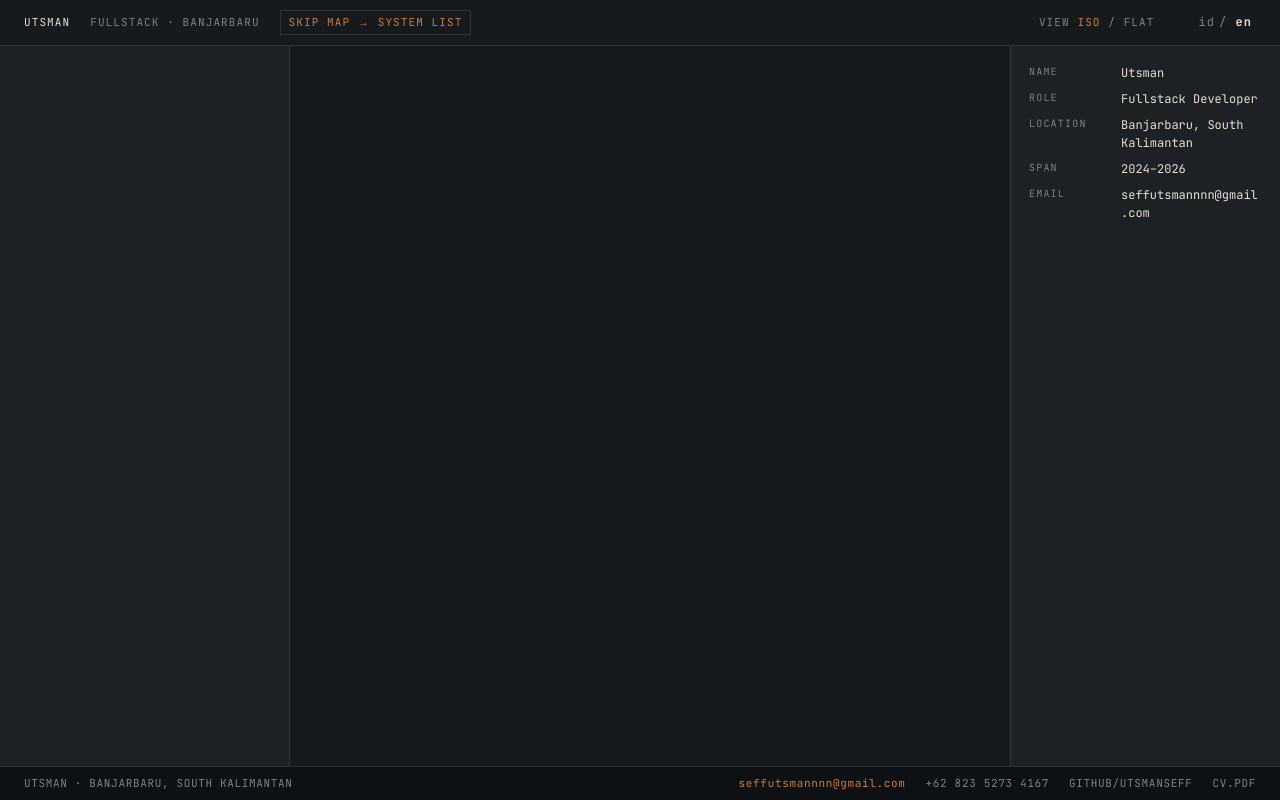
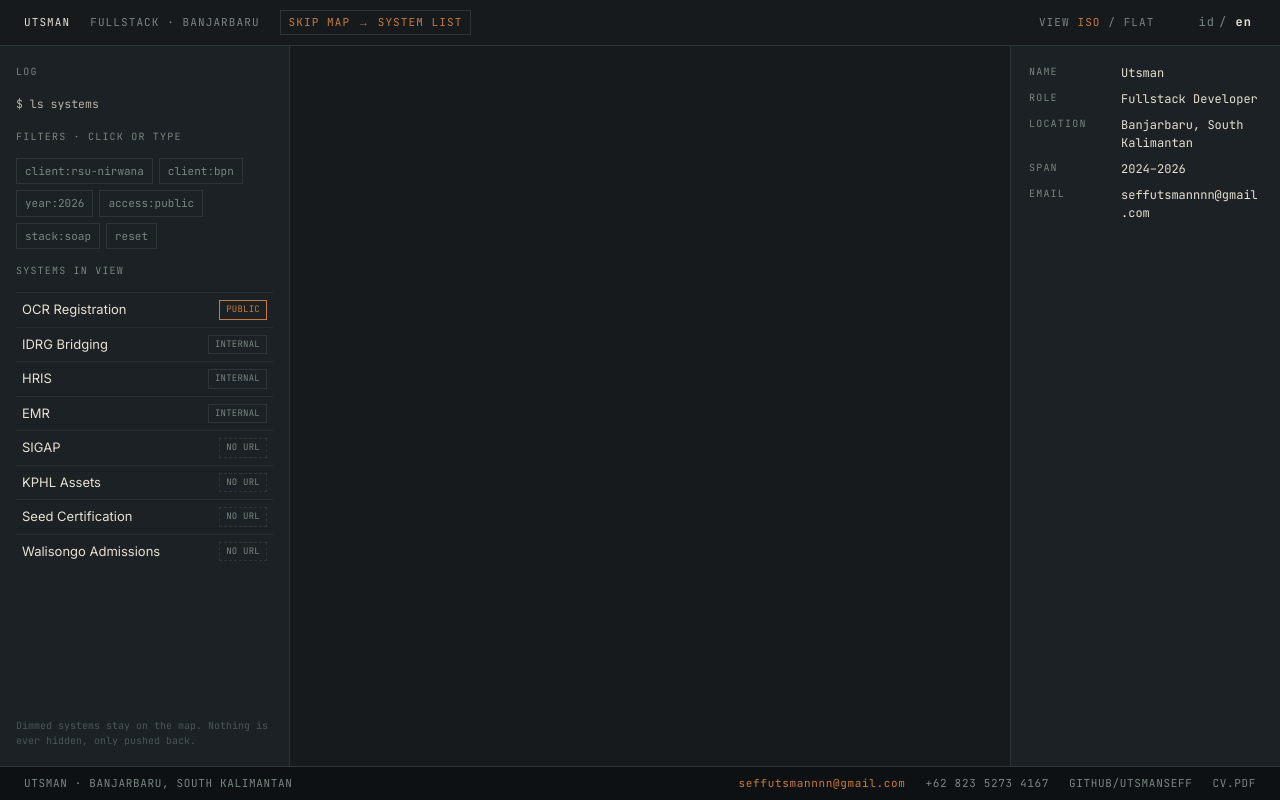
Before and after one commit to Utsmanseff/utsmanseff, a Next.js app: page / in a window 1280 px wide. Built offline with nearby package versions, Linux system fonts and the light colour scheme.

Commit message:
feat(shell): the log rail, where chips and typing meet
AccessBadge gains a short form for the rail's narrow rows.

```diff
--- /dev/null
+++ b/src/components/shell/LogRail.jsx
@@ -0,0 +1,97 @@
+"use client";
+
+import AccessBadge from '@/components/work/AccessBadge';
+
+const COPY = {
+  log: { id: 'LOG', en: 'LOG' },
+  filters: { id: 'FILTER · KLIK ATAU KETIK', en: 'FILTERS · CLICK OR TYPE' },
+  inView: { id: 'SISTEM YANG TAMPIL', en: 'SYSTEMS IN VIEW' },
+  note: {
+    id: 'Sistem yang diredupkan tetap di peta. Tidak ada yang disembunyikan, hanya didorong ke belakang.',
+    en: 'Dimmed systems stay on the map. Nothing is ever hidden, only pushed back.',
+  },
+};
+
+// Chips carry the exact text a visitor would type. That is the whole trick:
+// clicking one and typing it produce the same log line.
+const CHIPS = [
+  { key: 'client', value: 'rsu-nirwana' },
+  { key: 'client', value: 'bpn' },
+  { key: 'year', value: '2026' },
+  { key: 'access', value: 'public' },
+  { key: 'stack', value: 'soap' },
+];
+
+const LINE_COLOUR = {
+  history: 'text-muted-deep',
+  command: 'text-body-soft',
+  result: 'text-amber',
+};
+
+export default function LogRail({
+  systems, locale, log, filters, selected, dimmed, onChip, onReset, onSelect,
+}) {
+  return (
+    <div className="bg-surface border-r border-rule px-4 py-[18px] flex flex-col gap-3.5 overflow-hidden min-h-0">
+      <div className="font-mono text-[10px] tracking-[.12em] text-muted">{COPY.log[locale]}</div>
+      <div aria-live="polite" className="font-mono text-[11.5px] leading-[1.95] flex-none">
+        {log.map((line, i) => (
+          <div key={`${line.text}-${i}`} className={LINE_COLOUR[line.kind]}>{line.text}</div>
+        ))}
+      </div>
+
+      <div className="font-mono text-[10px] tracking-[.12em] text-muted">{COPY.filters[locale]}</div>
+      <div className="flex flex-wrap gap-1.5 flex-none">
+        {CHIPS.map((c) => {
+          const label = `${c.key}:${c.value}`;
+          const on = filters[c.key] === c.value;
+          return (
+            <button
+              key={label}
+              type="button"
+              aria-pressed={on}
+              onClick={() => onChip(c.key, c.value)}
+              className={`font-mono text-[11px] px-2 py-1 border transition-colors duration-200 ${
+                on ? 'border-amber text-amber' : 'border-rule text-muted'
+              }`}
+            >
+              {on ? `${label} ×` : label}
+            </button>
+          );
+        })}
+        <button
+          type="button"
+          onClick={onReset}
+          className="font-mono text-[11px] px-2 py-1 border border-rule text-muted"
+        >
+          reset
+        </button>
+      </div>
+
+      <div className="font-mono text-[10px] tracking-[.12em] text-muted">{COPY.inView[locale]}</div>
+      <ul className="overflow-y-auto min-h-0 flex-1 m-0 p-0 list-none">
+        {systems.map((s) => (
+          <li
+            key={s.slug}
+            className="border-t border-surface-plate transition-opacity duration-700"
+            style={{ opacity: dimmed.has(s.slug) ? 0.45 : 1 }}
+          >
+            <button
+              type="button"
+              aria-pressed={selected === s.slug}
+              onClick={() => onSelect(s.slug)}
+              className={`w-full grid grid-cols-[1fr_auto] items-center gap-2 text-left px-1.5 py-[7px] text-[13px] ${
+                selected === s.slug ? 'bg-surface-plate' : ''
+              }`}
+            >
+              <span className="truncate">{s.shortName[locale]}</span>
+              <AccessBadge access={s.access} locale={locale} short />
+            </button>
+          </li>
+        ))}
+      </ul>
+
+      <p className="font-mono text-[10px] text-muted-deep flex-none m-0">{COPY.note[locale]}</p>
+    </div>
+  );
+}
--- a/src/components/shell/Shell.jsx
+++ b/src/components/shell/Shell.jsx
@@ -1,16 +1,32 @@
 "use client";
 
 import { useState } from 'react';
-import { EMPTY_FILTERS, isShown, isFiltering } from '@/lib/shell/filters';
+import { EMPTY_FILTERS, isShown, toggleFilter, isFiltering } from '@/lib/shell/filters';
 import TopBar from './TopBar';
 import StatusBar from './StatusBar';
 import FlatTable from './FlatTable';
 import SelectedPanel from './SelectedPanel';
+import LogRail from './LogRail';
 
 export default function Shell({ systems, locale }) {
   const [view, setView] = useState('map');
   const [selected, setSelected] = useState(null);
-  const [filters] = useState(EMPTY_FILTERS);
+  const [filters, setFilters] = useState(EMPTY_FILTERS);
+  const [log, setLog] = useState([{ text: '$ ls systems', kind: 'command' }]);
+
+  // Ten lines, oldest dropped. The log is a record of intent, not a report:
+  // it echoes what was asked for and never counts what came back.
+  const say = (text, kind) => setLog((l) => [...l, { text, kind }].slice(-10));
+
+  const applyFilter = (key, value) => {
+    setFilters((f) => toggleFilter(f, key, value));
+    say(`$ filter ${key}:${value}`, 'command');
+  };
+
+  const resetFilters = () => {
+    setFilters(EMPTY_FILTERS);
+    say('$ reset', 'command');
+  };
 
   const dimmed = new Set(systems.filter((s) => !isShown(s, filters)).map((s) => s.slug));
   const years = systems.map((s) => Number(s.year));
@@ -27,7 +43,17 @@ export default function Shell({ systems, locale }) {
       />
 
       <div className="grid grid-cols-[290px_1fr_270px] min-h-0">
-        <div className="bg-surface border-r border-rule" />
+        <LogRail
+          systems={systems}
+          locale={locale}
+          log={log}
+          filters={filters}
+          selected={selected}
+          dimmed={dimmed}
+          onChip={applyFilter}
+          onReset={resetFilters}
+          onSelect={setSelected}
+        />
         {view === 'list' ? (
           <FlatTable
             systems={systems}
--- a/src/components/work/AccessBadge.jsx
+++ b/src/components/work/AccessBadge.jsx
@@ -4,6 +4,14 @@ const LABEL = {
   public: { id: 'Publik — bisa dijelajahi', en: 'Public — open to explore' },
   internal: { id: 'Internal — demo atas permintaan', en: 'Internal — demo on request' },
   none: { id: 'Tidak ada URL publik', en: 'No public URL' },
+};
+
+// Short forms for a narrow row, where the sentence would wrap. The paper
+// document's AccessTick carries the same strings on its own layer.
+const LABEL_SHORT = {
+  public: { id: 'PUBLIK', en: 'PUBLIC' },
+  internal: { id: 'INTERNAL', en: 'INTERNAL' },
+  none: { id: 'TANPA URL', en: 'NO URL' },
 };
 
 // One layer now, so the badge no longer takes a tone: only public earns amber.
@@ -13,10 +21,15 @@ const TONE = {
   none: 'border-dashed border-rule text-muted',
 };
 
-export default function AccessBadge({ access, locale }) {
+export default function AccessBadge({ access, locale, short = false }) {
+  const label = short ? LABEL_SHORT[access][locale] : LABEL[access][locale];
   return (
-    <span className={`font-mono text-[10px] uppercase tracking-wide border px-2 py-1 ${TONE[access]}`}>
-      {LABEL[access][locale]}
+    <span
+      className={`font-mono uppercase tracking-wide border whitespace-nowrap ${TONE[access]} ${
+        short ? 'text-[9px] px-1.5 py-0.5' : 'text-[10px] px-2 py-1'
+      }`}
+    >
+      {label}
     </span>
   );
 }
```
Also changed, not shown: 1 other file (tests, documents, lock files or other folders).
